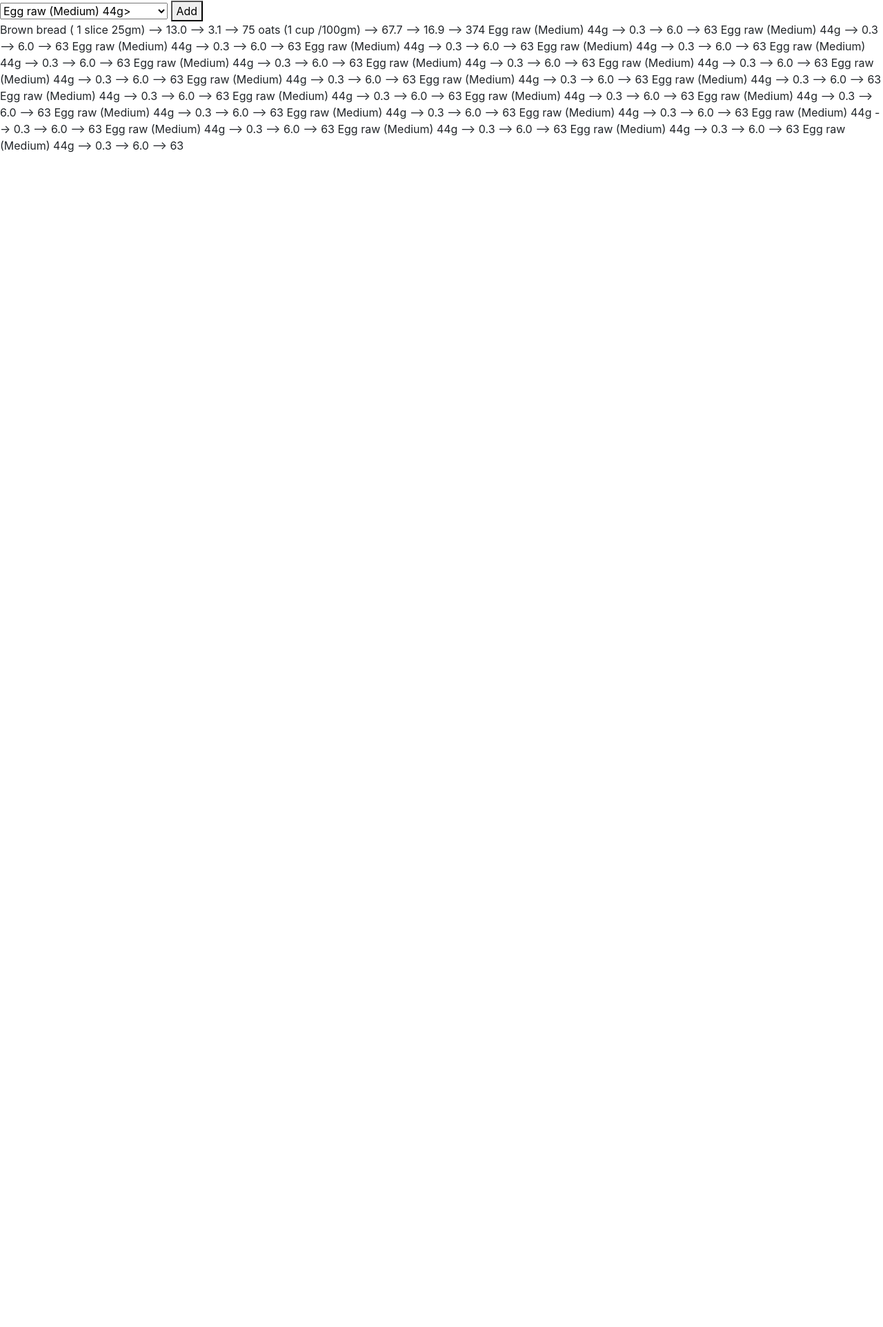
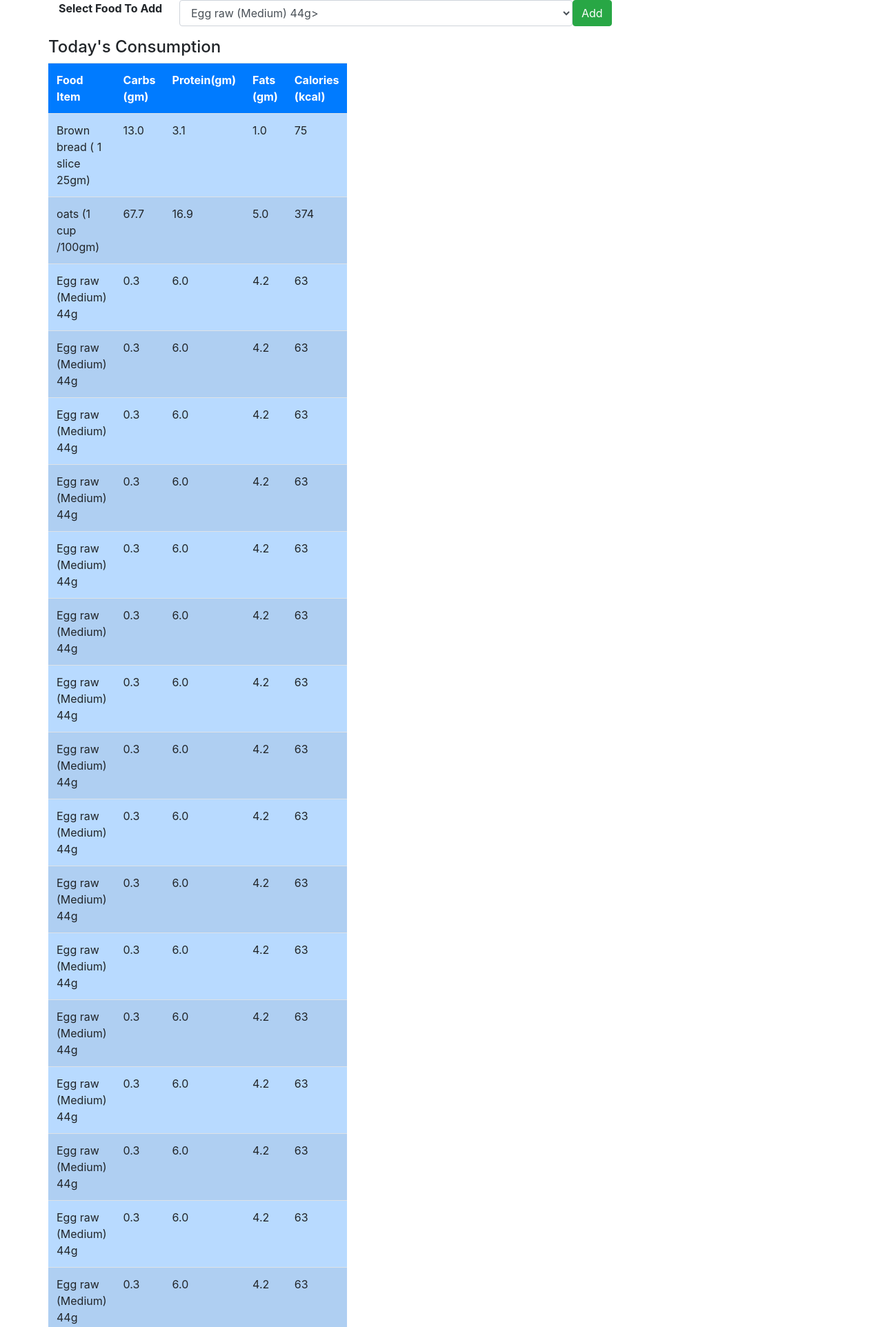
Before and after one commit to Shaharia-SE/CreatingFoodModel, a Django app: page / in a window 1280 px wide. Shown: the top 1924 px of the page at 69% size. Before the commit the page ends 221 px from the top, so only its background shows below. Run offline with Django 3.2, Linux system fonts and the light colour scheme; a user stored in the database is signed in; data comes from the database, SQL or seed files in the repository; both versions use the stored data as it was after the commit.

Commit message:
foodchart

```diff
--- a/myapp/templates/myapp/index.html
+++ b/myapp/templates/myapp/index.html
@@ -8,28 +8,68 @@
 </head>
 <body>
 <div class="container">
-    <di class="row">
+    <div class="row">
         <div class="col-md-12">
-
-        </div>
-    </di>
-</div>
-
-
-<form method="POST">
+            <div method="POST">
+                <div class="form-group row">
                     {% csrf_token %}
-    <select name="food_consumed" id="food_consumed">
+                    <label class="col-md-2">
+                        <b> Select Food To Add</b>
+                    </label>
+                    <select class="col-md-6  form-control" name="food_consumed" id="food_consumed">
                         {% for food in foods %}
                             <option value="{{ food.name }}">{{ food.name }}></option>
                         {% endfor %}
                     </select>
-    <button type="sumit">Add</button>
+                    <button class="btn btn-success" type="sumit">Add</button>
+                </div>
                 </form>
+            </div>
+        </div>
+
+
+        <div class="row">
+            <div class="col-md-6">
+                <div>
+                    <h4>Today's Consumption</h4>
+                </div>
+                <table id="table" class="table table-striped table-primary">
+                    <tr class="bg-primary text-white">
+                        <th>Food Item</th>
+                        <th>Carbs (gm)</th>
+                        <th>Protein(gm)</th>
+                        <th>Fats (gm)</th>
+                        <th>Calories (kcal)</th>
+                    </tr>
                     {% for c in consumed_food %}
-    {{ c.food_consumed.name }} -->
-    {{ c.food_consumed.carbs }} -->
-    {{ c.food_consumed.protein }} -->
+                        <tr>
+
+                            <td>
+                                {{ c.food_consumed.name }}
+                            </td>
+                            <td>
+                                {{ c.food_consumed.carbs }}
+                            </td>
+                            <td>
+                                {{ c.food_consumed.protein }}
+                            </td>
+                            <td> {{ c.food_consumed.fats }}</td>
+                            <td>
                                 {{ c.food_consumed.calories }}
+                            </td>
+
+
+                        </tr>
                     {% endfor %}
+                </table>
+            </div>
+            <div class="col-md-5 offset-1">
+
+            </div>
+        </div>
+
+    </div>
+
+
 </body>
 </html>
```
Also changed, not shown: db.sqlite3. Lines whose indentation alone changed are shown as unchanged.
